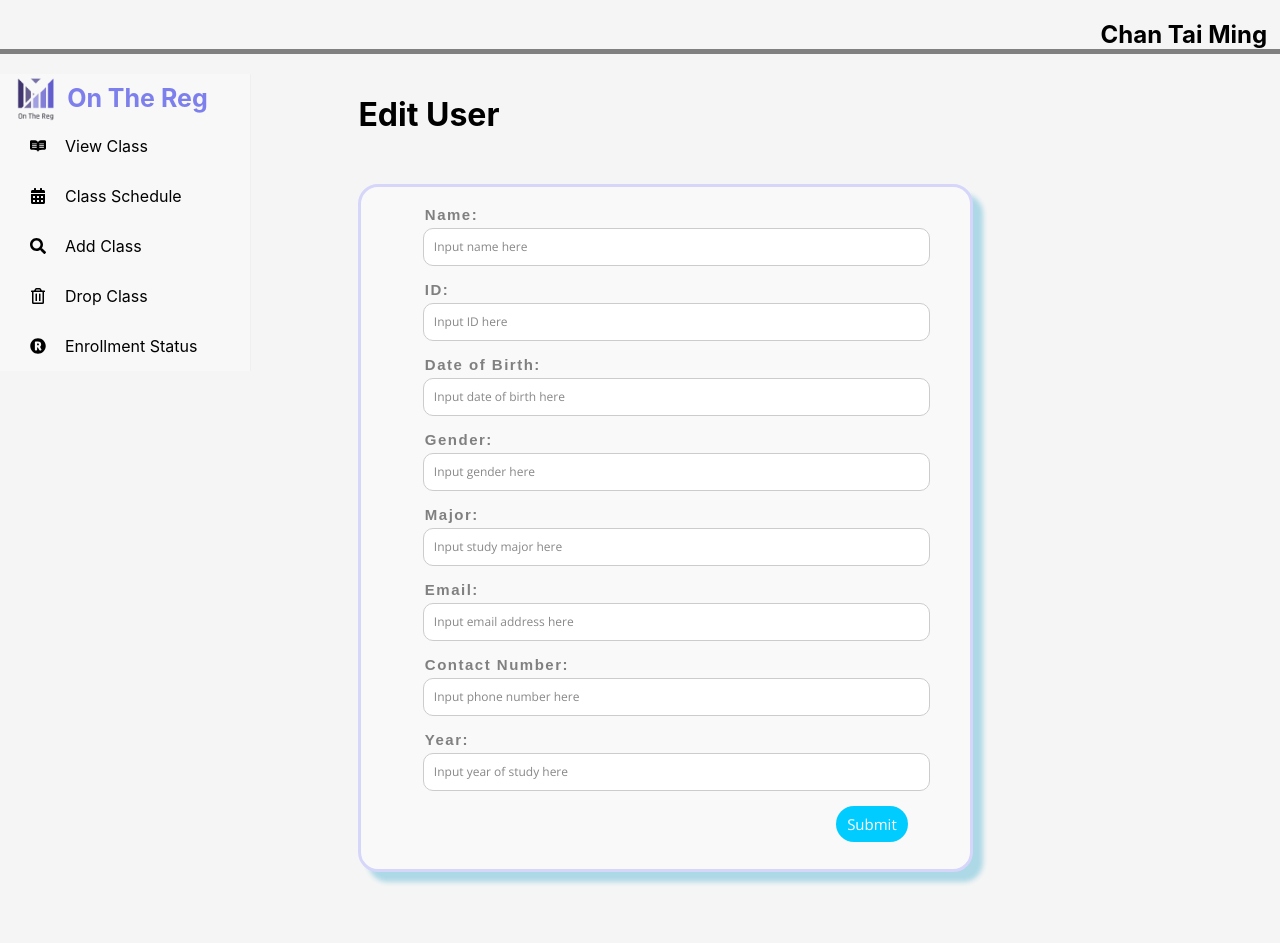
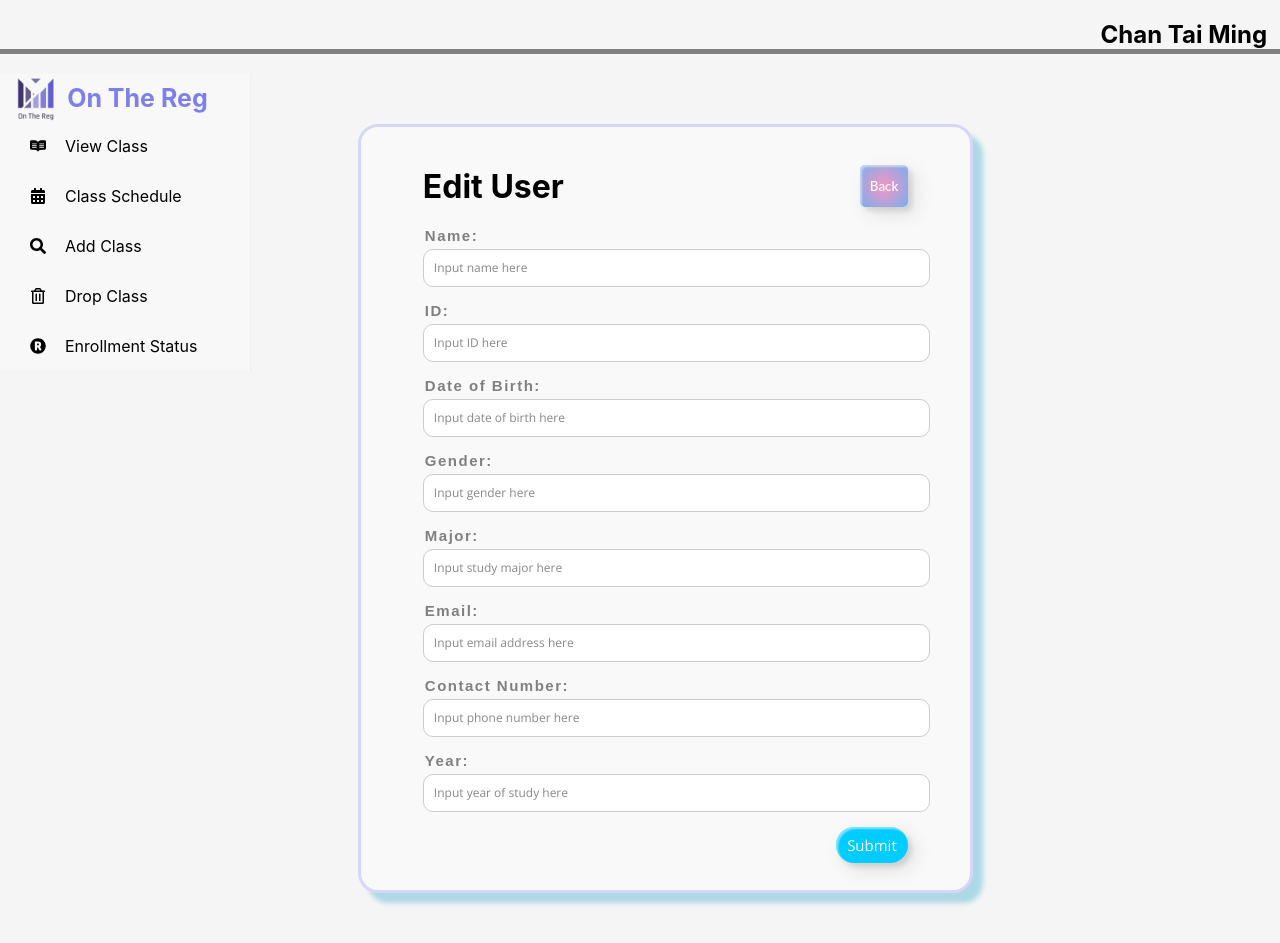
Before and after one commit to tsoikh0917/on_the_reg, a React (Create React App) app: page /aEditUser in a window 1280 px wide. Before the commit the page ends 922 px from the top, so only its background shows below. Built offline with nearby package versions, Linux system fonts and the light colour scheme.

Commit message:
modified form

```diff
--- a/src/App.js
+++ b/src/App.js
@@ -12,11 +12,12 @@ import AdminViewCourse from "./components/Admin/manageCourse/viewCourse";
 import AdminAddUser from "./components/Admin/manageUser/addUser";
 import AdminEditUser from "./components/Admin/manageUser/editUser";
 import AdminViewUser from "./components/Admin/manageUser/viewUser";
-import SideBar from "./components/sidebar/sidebar";
+import SSideBar from "./components/sidebar/sidebar_s";
 import ViewClass from "./components/studentCourseManage/viewClass";
 import ClassSchedule from "./components/studentCourseManage/classSchedule";
 import EnrollmentStatus from "./components/studentCourseManage/enrollmentStatus";
 import Topbar from "./components/sidebar/topbar";
+import ASideBar from "./components/sidebar/sidebar_a";
 
 function App() {
   return (
@@ -24,7 +25,7 @@ function App() {
       <Topbar />
 
       <div class="side">
-        <SideBar />
+        <SSideBar />
       </div>
       <div className="App">
         <Routes>
--- a/src/components/Admin/form.css
+++ b/src/components/Admin/form.css
@@ -116,3 +116,106 @@ fieldset {
 :-ms-input-placeholder {
   color: #888;
 }
+
+.custom-btn {
+  width: 10%;
+  height: 1%;
+  color: #fff;
+  border-radius: 5px;
+  padding: 10px 25px;
+  font-family: "Lato", sans-serif;
+  font-weight: 500;
+  background: transparent;
+  cursor: pointer;
+  transition: all 0.3s ease;
+  position: relative;
+  display: inline-block;
+  box-shadow: inset 2px 2px 2px 0px rgba(255, 255, 255, 0.5),
+    7px 7px 20px 0px rgba(0, 0, 0, 0.1), 4px 4px 5px 0px rgba(0, 0, 0, 0.1);
+  outline: none;
+  margin-left: auto;
+}
+
+.btn {
+  background: rgb(247, 150, 192);
+  background: radial-gradient(
+    circle,
+    rgba(247, 150, 192, 1) 0%,
+    rgba(118, 174, 241, 1) 100%
+  );
+  line-height: 42px;
+  padding: 0;
+  border: none;
+}
+.btn span {
+  position: relative;
+  display: block;
+  width: 100%;
+  height: 100%;
+}
+.btn:before,
+.btn:after {
+  position: absolute;
+  content: "";
+  height: 0%;
+  width: 1px;
+  box-shadow: -1px -1px 20px 0px rgba(255, 255, 255, 1),
+    -4px -4px 5px 0px rgba(255, 255, 255, 1),
+    7px 7px 20px 0px rgba(0, 0, 0, 0.4), 4px 4px 5px 0px rgba(0, 0, 0, 0.3);
+}
+.btn:before {
+  right: 0;
+  top: 0;
+  transition: all 500ms ease;
+}
+.btn:after {
+  left: 0;
+  bottom: 0;
+  transition: all 500ms ease;
+}
+.btn:hover {
+  background: transparent;
+  color: #76aef1;
+  box-shadow: none;
+}
+.btn:hover:before {
+  transition: all 500ms ease;
+  height: 100%;
+}
+.btn:hover:after {
+  transition: all 500ms ease;
+  height: 100%;
+}
+.btn span:before,
+.btn span:after {
+  position: absolute;
+  content: "";
+  box-shadow: -1px -1px 20px 0px rgba(255, 255, 255, 1),
+    -4px -4px 5px 0px rgba(255, 255, 255, 1),
+    7px 7px 20px 0px rgba(0, 0, 0, 0.4), 4px 4px 5px 0px rgba(0, 0, 0, 0.3);
+}
+.btn span:before {
+  left: 0;
+  top: 0;
+  width: 0%;
+  height: 0.5px;
+  transition: all 500ms ease;
+}
+.btn span:after {
+  right: 0;
+  bottom: 0;
+  width: 0%;
+  height: 0.5px;
+  transition: all 500ms ease;
+}
+.btn span:hover:before {
+  width: 100%;
+}
+.btn span:hover:after {
+  width: 100%;
+}
+
+#main {
+  display: flex;
+  align-items: center;
+}
--- a/src/components/Admin/manageCourse/editCourse.jsx
+++ b/src/components/Admin/manageCourse/editCourse.jsx
@@ -1,8 +1,10 @@
 import React from "react";
 import { useForm } from "react-hook-form";
+import { useNavigate } from "react-router-dom";
 import "../form.css";
 
 function AdminEditCourse() {
+  const navigate = useNavigate();
   const {
     register,
     handleSubmit,
@@ -13,8 +15,13 @@ function AdminEditCourse() {
 
   return (
     <div id="resize">
-      <h1>Edit Course</h1>
       <form id="form_info" action="" method="post">
+        <div id="main">
+          <h1 id="alignLeft">Edit Course</h1>
+          <button onClick={() => navigate(-1)} class="custom-btn btn">
+            <span>Back</span>
+          </button>
+        </div>
         <fieldset>
           <h4>Course ID:</h4>
           <input
@@ -102,6 +109,7 @@ function AdminEditCourse() {
             type="submit"
             id="contact-submit"
             data-submit="...Sending"
+            class="custom-btn btn"
           >
             Submit
           </button>
--- a/src/components/Admin/manageCourse/viewCourse.jsx
+++ b/src/components/Admin/manageCourse/viewCourse.jsx
@@ -3,6 +3,7 @@ import "../../table.css";
 import { FaSearch, FaEdit, FaRegTrashAlt } from "react-icons/fa";
 import { useTable } from "react-table";
 import fakeData from "../../MOCK_DATA.json";
+import { Link } from "react-router-dom";
 
 function AdminViewCourse() {
   const data = React.useMemo(() => fakeData, []);
@@ -87,9 +88,11 @@ function AdminViewCourse() {
                     <td {...cell.getCellProps()}> {cell.render("Cell")} </td>
                   ))}
                   <td>
-                    <button id="rm">
-                      <FaEdit />
-                    </button>
+                    <Link to="/aEditCourse">
+                      <button id="rm">
+                        <FaEdit />
+                      </button>
+                    </Link>
                   </td>
                   <td>
                     <button id="rm">
--- a/src/components/Admin/manageUser/editUser.jsx
+++ b/src/components/Admin/manageUser/editUser.jsx
@@ -1,9 +1,16 @@
 import React from "react";
+import { useNavigate } from "react-router-dom";
 function AdminEditUser() {
+  const navigate = useNavigate();
   return (
     <div id="resize">
-      <h1>Edit User</h1>
       <form id="form_info" action="" method="post">
+        <div id="main">
+          <h1 id="alignLeft">Edit User</h1>
+          <button onClick={() => navigate(-1)} class="custom-btn btn">
+            <span>Back</span>
+          </button>
+        </div>
         <fieldset>
           <h4>Name:</h4>
           <input
@@ -84,6 +91,7 @@ function AdminEditUser() {
             type="submit"
             id="contact-submit"
             data-submit="...Sending"
+            class="custom-btn btn"
           >
             Submit
           </button>
--- a/src/components/Admin/manageUser/viewUser.jsx
+++ b/src/components/Admin/manageUser/viewUser.jsx
@@ -3,6 +3,7 @@ import "../../table.css";
 import { FaSearch, FaEdit, FaRegTrashAlt } from "react-icons/fa";
 import { useTable } from "react-table";
 import fakeData from "../../MOCK_USER.json";
+import { Link } from "react-router-dom";
 
 function AdminViewUser() {
   const data = React.useMemo(() => fakeData, []);
@@ -75,9 +76,11 @@ function AdminViewUser() {
                     <td {...cell.getCellProps()}> {cell.render("Cell")} </td>
                   ))}
                   <td>
-                    <button id="rm">
-                      <FaEdit />
-                    </button>
+                    <Link to="/aEditUser">
+                      <button id="rm">
+                        <FaEdit />
+                      </button>
+                    </Link>
                   </td>
                   <td>
                     <button id="rm">
--- a/src/components/sidebar/sidebar.js
+++ b/src/components/sidebar/sidebar_a.jsx
@@ -1,5 +1,5 @@
 import React from "react";
-import icon from "./image/icon.png";
+import icon from "../image/icon.png";
 import { Sidebar, Menu, MenuItem } from "react-pro-sidebar";
 import "./sidebar.css";
 import { Link } from "react-router-dom";
@@ -11,7 +11,7 @@ import {
   FaRegistered,
 } from "react-icons/fa";
 
-function SideBar() {
+function ASideBar() {
   return (
     <div
       style={{
@@ -28,29 +28,17 @@ function SideBar() {
           <t1>On The Reg</t1>
         </div>
         <Menu>
-          <MenuItem icon={<FaReadme />} component={<Link to="/viewClass" />}>
-            View Class
-          </MenuItem>
           <MenuItem
             icon={<FaCalendarAlt />}
-            component={<Link to="/classSchedule" />}
+            component={<Link to="/aViewCourse" />}
           >
-            Class Schedule
-          </MenuItem>
-          <MenuItem icon={<FaSearch />} component={<Link to="/search" />}>
-            Add Class
+            Manage Course
           </MenuItem>
           <MenuItem
             icon={<FaRegTrashAlt />}
-            component={<Link to="/viewClass" />}
+            component={<Link to="/aViewUser" />}
           >
-            Drop Class
-          </MenuItem>
-          <MenuItem
-            icon={<FaRegistered />}
-            component={<Link to="/enrollment" />}
-          >
-            Enrollment Status
+            Manage User
           </MenuItem>
         </Menu>
       </Sidebar>
@@ -59,4 +47,4 @@ function SideBar() {
   );
 }
 
-export default SideBar;
+export default ASideBar;
--- /dev/null
+++ b/src/components/sidebar/sidebar_s.jsx
@@ -0,0 +1,62 @@
+import React from "react";
+import icon from "../image/icon.png";
+import { Sidebar, Menu, MenuItem } from "react-pro-sidebar";
+import "./sidebar.css";
+import { Link } from "react-router-dom";
+import {
+  FaSearch,
+  FaCalendarAlt,
+  FaReadme,
+  FaRegTrashAlt,
+  FaRegistered,
+} from "react-icons/fa";
+
+function SSideBar() {
+  return (
+    <div
+      style={{
+        display: "flex",
+        height: "100%",
+        width: "20%",
+        position: "relative",
+      }}
+      class="side"
+    >
+      <Sidebar>
+        <div class="header" style={{ display: "flex", alignItems: "center" }}>
+          <img src={icon} width="20%" alt="icon" />
+          <t1>On The Reg</t1>
+        </div>
+        <Menu>
+          <MenuItem icon={<FaReadme />} component={<Link to="/viewClass" />}>
+            View Class
+          </MenuItem>
+          <MenuItem
+            icon={<FaCalendarAlt />}
+            component={<Link to="/classSchedule" />}
+          >
+            Class Schedule
+          </MenuItem>
+          <MenuItem icon={<FaSearch />} component={<Link to="/search" />}>
+            Add Class
+          </MenuItem>
+          <MenuItem
+            icon={<FaRegTrashAlt />}
+            component={<Link to="/viewClass" />}
+          >
+            Drop Class
+          </MenuItem>
+          <MenuItem
+            icon={<FaRegistered />}
+            component={<Link to="/enrollment" />}
+          >
+            Enrollment Status
+          </MenuItem>
+        </Menu>
+      </Sidebar>
+      <main></main>
+    </div>
+  );
+}
+
+export default SSideBar;
```
Also changed, not shown: src/components/image/icon.png (renamed from src/components/sidebar/image/icon.png).
